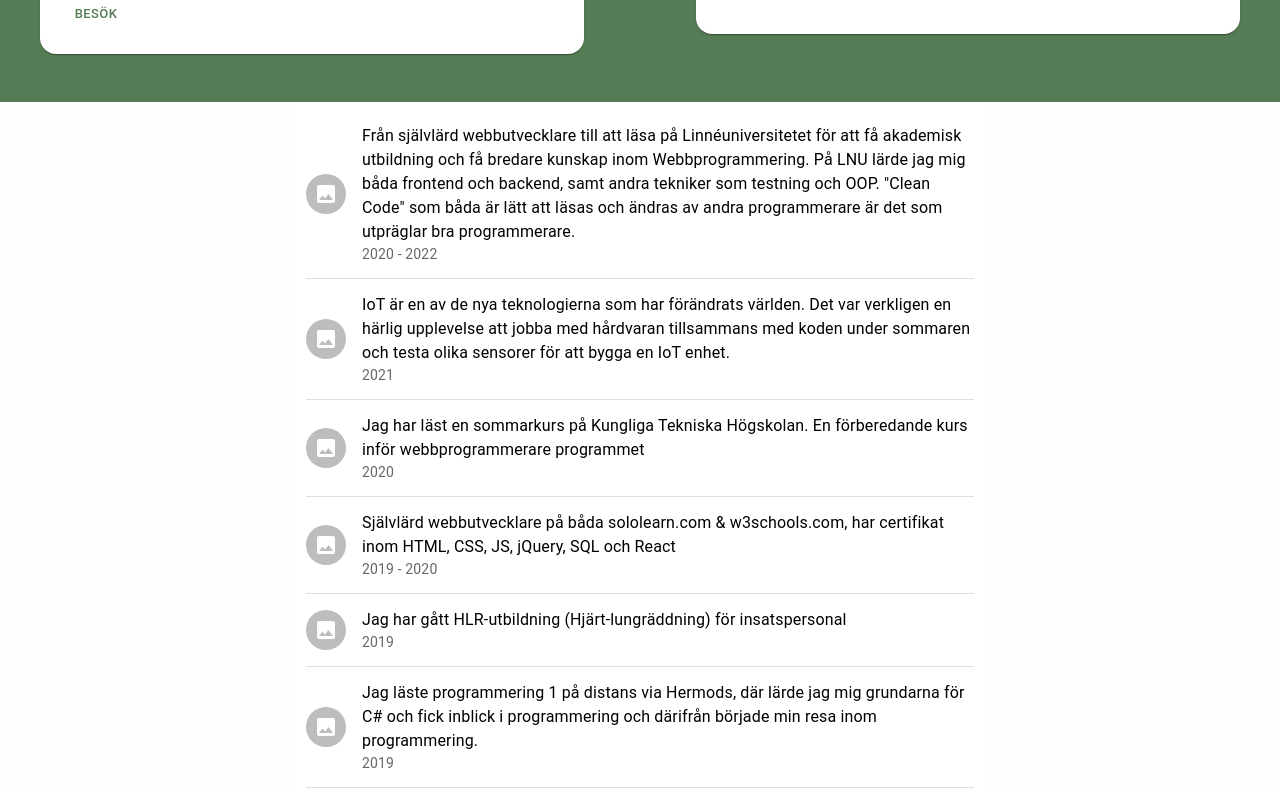
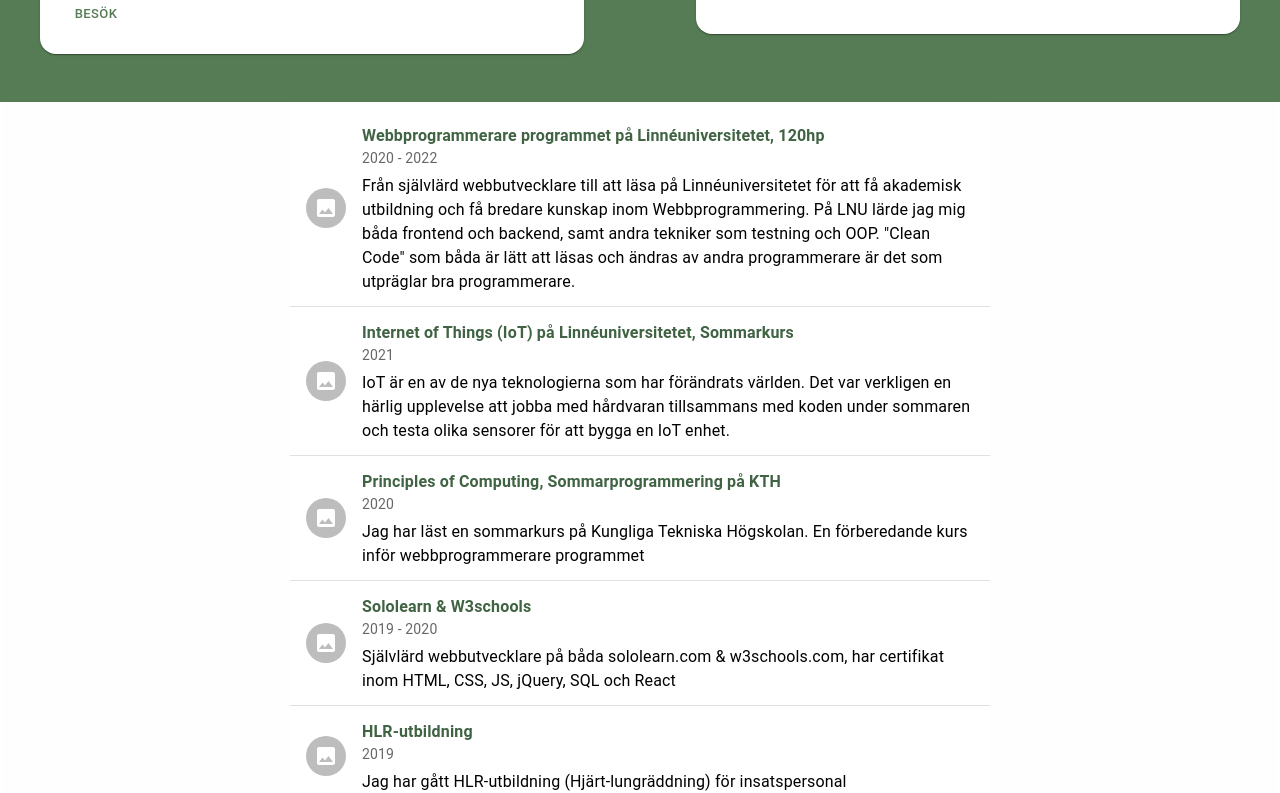
Before and after one commit to Tamimjabr/my-cv-react, a React (Create React App) app: page / in a window 1280 px wide. Shown: the part 2687-3480 px from the top of the page. Built offline with nearby package versions, Linux system fonts and the light colour scheme; a web font is replaced by a local one.

Commit message:
style the list for educations

```diff
--- a/src/components/Education.tsx
+++ b/src/components/Education.tsx
@@ -5,13 +5,14 @@ import ListItemText from '@mui/material/ListItemText';
 import ListItemAvatar from '@mui/material/ListItemAvatar';
 import Avatar from '@mui/material/Avatar';
 import ImageIcon from '@mui/icons-material/Image';
-import { educations } from '../data/education';
+import { Education as EducationType, educations } from '../data/education';
 import { Divider } from '@mui/material';
+
 
 const Education = () => {
   return (
     < List sx={{ width: '100%', maxWidth: 700, bgcolor: 'background.paper' }}>
-      {educations.map((education: any) => (
+      {educations.map((education: EducationType, index: number) => (
         <>
           < ListItem >
             <ListItemAvatar>
@@ -19,9 +20,15 @@ const Education = () => {
                 <ImageIcon />
               </Avatar>
             </ListItemAvatar>
-            <ListItemText primary={education.description} secondary={education.period} />
+            <div>
+              <ListItemText primary={education.title} secondary={education.period} primaryTypographyProps={{
+                color: 'primary.dark',
+                fontWeight: '700',
+              }} />
+              <ListItemText primary={education.description} />
+            </div>
           </ ListItem>
-          <Divider variant="middle" component="li" />
+          {index !== educations.length - 1 && <Divider />}
         </>
       )
       )}
--- a/src/data/education.tsx
+++ b/src/data/education.tsx
@@ -1,4 +1,4 @@
-type Education = {
+export type Education = {
   title: string,
   description: string,
   period: string,
--- a/src/themes/material-ui-theme.tsx
+++ b/src/themes/material-ui-theme.tsx
@@ -8,5 +8,5 @@ export const theme = createTheme({
       dark: '#406343',
       contrastText: '#ffffff',
     }
-  },
+  }
 });
```
